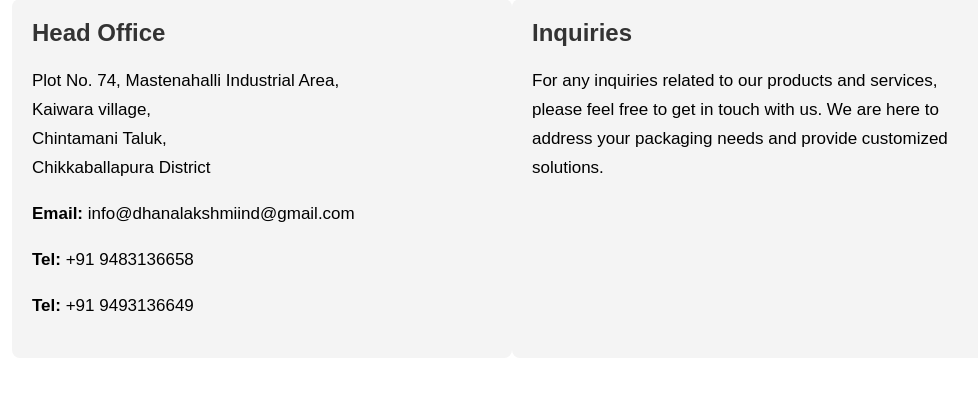
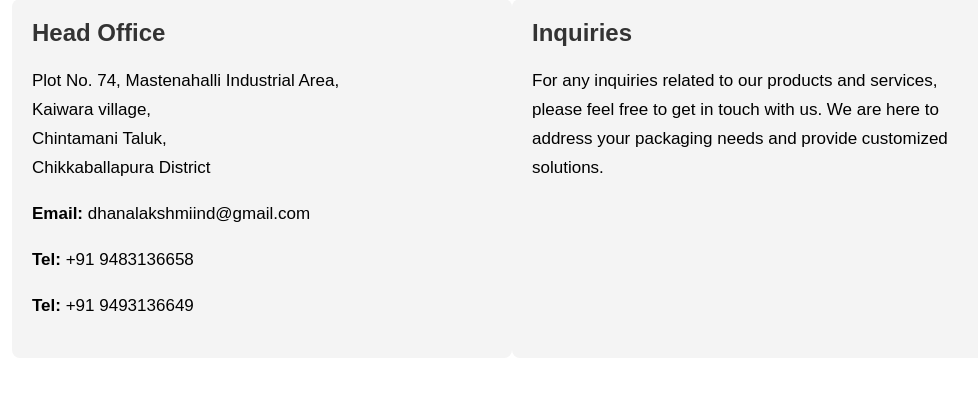
Before and after one commit to dhanus22/dhanalakshmi-website, a Flask app: page / in a window 1280 px wide. Shown: the part 2770-3167 px from the top of the page, without its empty margins (128-1106 px from the left). Run offline with Flask 3, Linux system fonts and the light colour scheme.

Commit message:
Update index.html contact section and other content

```diff
--- a/templates/base.html
+++ b/templates/base.html
@@ -45,7 +45,7 @@
 
     <div class="footer-contact">
       <h3>Contact</h3>
-      <p><strong>Email:</strong> info@dhanalakshmiind@gmail.com</p>
+      <p><strong>Email:</strong> dhanalakshmiind@gmail.com</p>
       <p><strong>Phone:</strong> +91 9483136658 / +91 9493136649</p>
       <p><strong>Address:</strong> Plot No. 74, Mastenahalli Industrial Area, Kaiwara village, Chintamani Taluk, Chikkaballapura District</p>
     </div>
--- a/templates/contact.html
+++ b/templates/contact.html
@@ -15,7 +15,7 @@
         <div class="contact-info">
             <h2>Head Office</h2>
             <p>Plot No. 74, Mastenahalli Industrial Area,<br>Kaiwara village, Chintamani Taluk,<br>Chikkaballapura District</p>
-            <p><strong>Email:</strong> info@ dhanalakshmiind@gmail.com</p>
+            <p><strong>Email:</strong> dhanalakshmiind@gmail.com</p>
             <p><strong>Tel:</strong> +91 9483136658</p>
             <p><strong>Tel:</strong> +91 9493136649</p>
         </div>
--- a/templates/index.html
+++ b/templates/index.html
@@ -61,7 +61,7 @@
         <div class="contact-info">
             <h2>Head Office</h2>
             <p>Plot No. 74, Mastenahalli Industrial Area,<br>Kaiwara village,<br>Chintamani Taluk,<br>Chikkaballapura District</p>
-            <p><strong>Email:</strong> info@dhanalakshmiind@gmail.com</p>
+            <p><strong>Email:</strong> dhanalakshmiind@gmail.com</p>
             <p><strong>Tel:</strong> +91 9483136658</p>
             <p><strong>Tel:</strong> +91 9493136649</p>
         </div>
```
